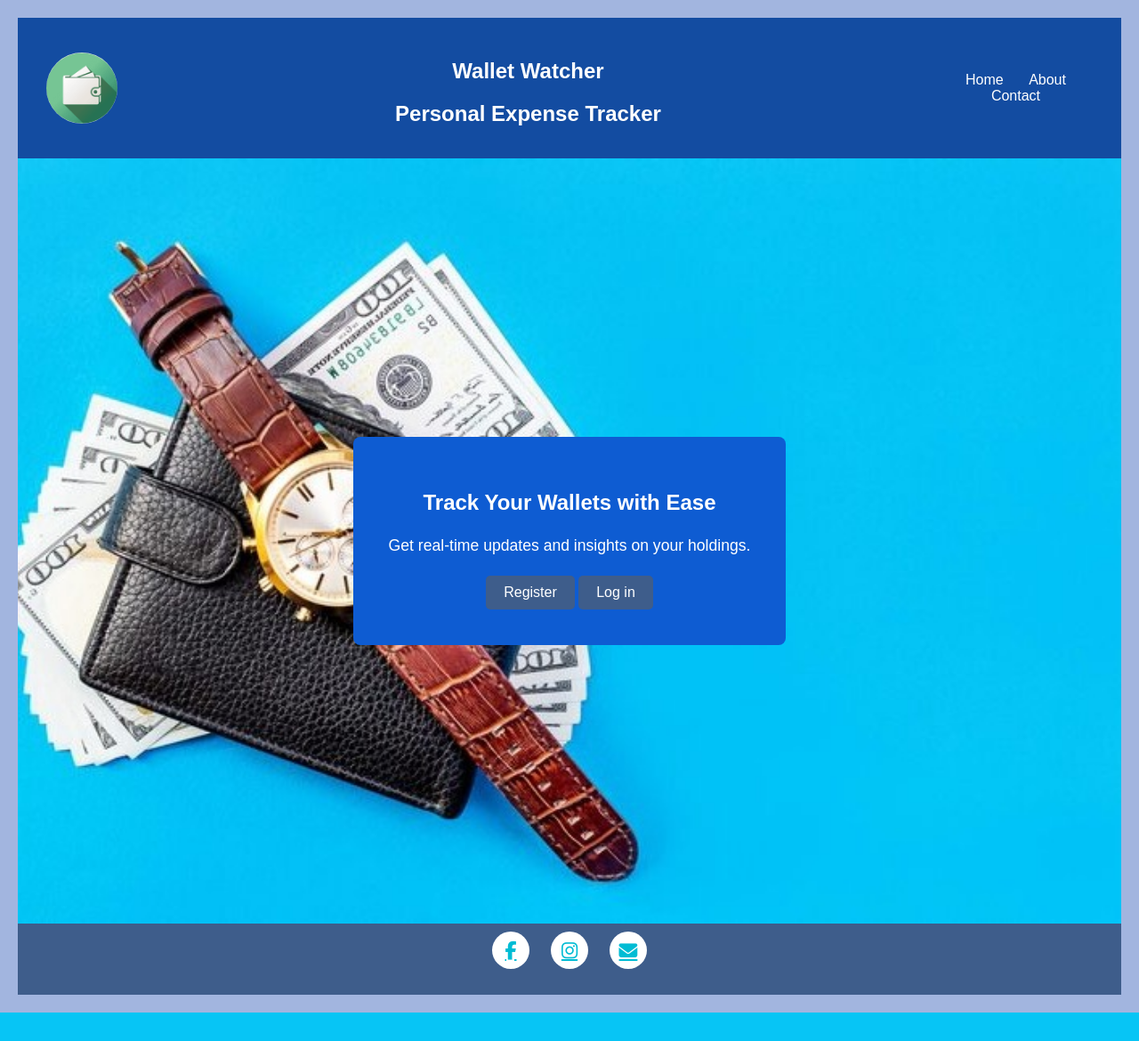
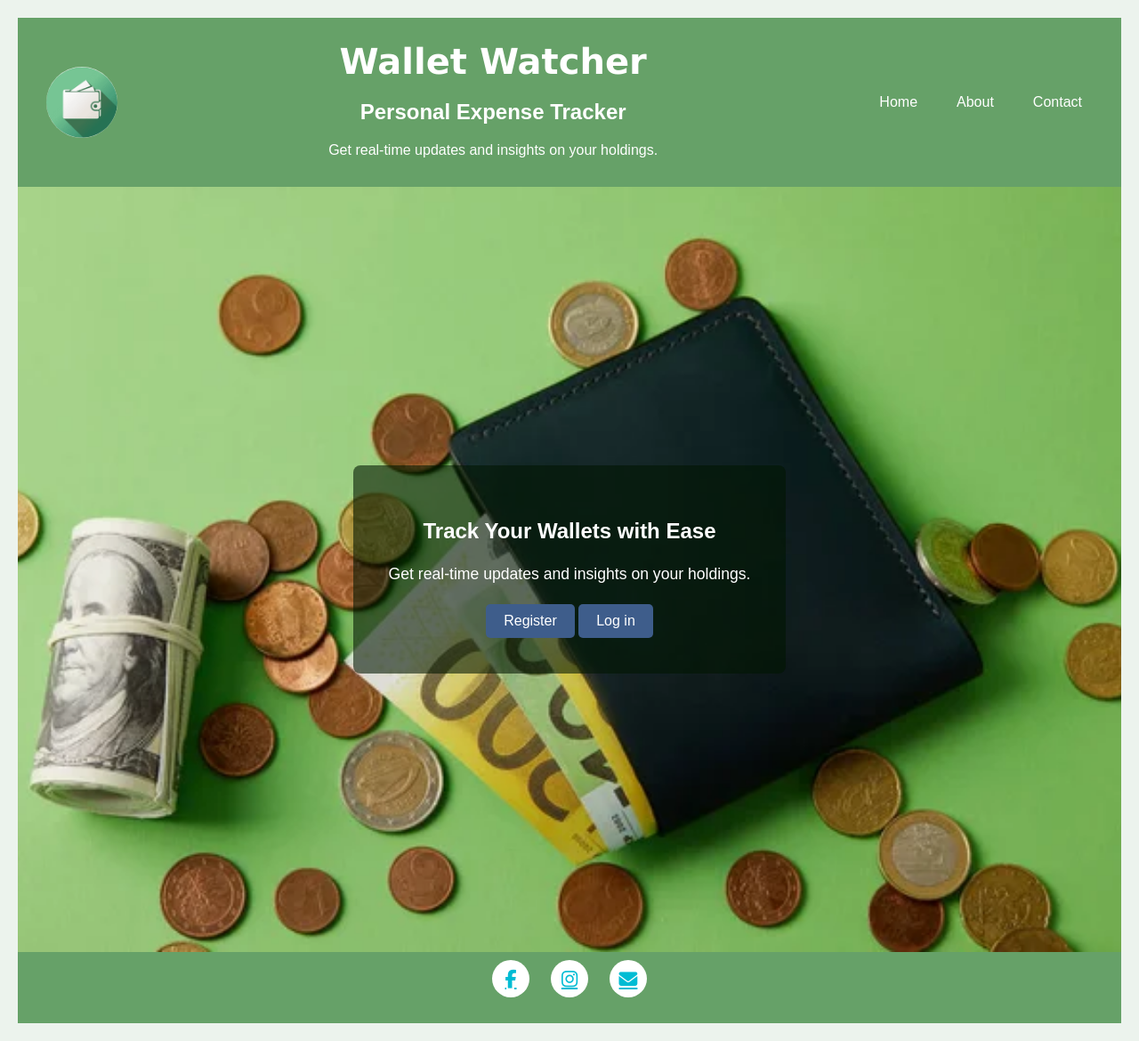
Before and after one commit to jmichael2025/Python-Assignment, a Python web app: template templates/index.html in a window 1280 px wide. Shown: the whole page at 89% size. Before the commit the page ends 1138 px from the top, so only its background shows below. Run offline with Jinja, Linux system fonts and the light colour scheme; the template is opened without the code that fills it, so the values that code supplies are empty.

Commit message:
image folder updated

```diff
--- a/static/css/style.css
+++ b/static/css/style.css
@@ -2,7 +2,7 @@
 body{
     margin: 0;
     box-sizing: border-box;
-    background-color: rgb(162, 181, 223);
+    background-color: rgb(236, 243, 237);
     color: black;
     font-family: 'Arial', sans-serif;
     text-align: center;
@@ -15,7 +15,7 @@ body{
   display: flex;
   justify-content: space-between;
   align-items: center;
-  background-color: #134ca1;
+  background-color: #04660893;
   padding: 1rem 2rem;
 }
 .nav-left {
@@ -38,11 +38,22 @@ body{
     margin-top: 10px;
   }
 
-.nav-right{
+  .nav-center .main-heading {
+  font-size: 2.5rem;
+  font-family: 'verdana', sans-serif;
+    margin: 0;
+  }
+
+  .nav-right {
+  display: flex;
+
+  gap: 20px;}
+
+/*.nav-right{
   overflow: hidden;
   color: #fff;
   text-decoration: none;
-}
+}*/
 
 .nav-right.a{ float: left;
   display: block;
@@ -79,7 +90,7 @@ body{
 
 .hero {
   min-height: 100vh;
-  background-image: url("../../images/background1.jpg");
+  background-image: url("../../images/money1.jpg");
   background-size: cover;
   background-position: center;
   justify-content: center;
@@ -88,13 +99,12 @@ body{
   padding: 60px;
 }
 .hero h1 {
-  font-size: 3rem;
-  font-family: 'Lucida Sans', 'Lucida Sans Regular', 'Lucida Grande', 'Lucida Sans Unicode', Geneva, Verdana, sans-serif;
+
   color: white;
   margin-bottom: 20px;
 }
 .hero-content {
-  background-color: #0e5cd2;
+  background-color: #00150193;
   color: white;
   max-width: 500px;
   padding: 40px;
@@ -137,7 +147,7 @@ body{
 
 /* Footer */
    .footer {
-        background-color:#3e5d8b;
+        background-color: #04660893;
         padding: 0.6rem 0.4rem;
         height: 8%;
         margin: 0;
--- a/templates/index.html
+++ b/templates/index.html
@@ -16,11 +16,13 @@
             <div class="nav-center">
                 <h1 class="main-heading">Wallet Watcher</h1>
                 <h2>Personal Expense Tracker</h2>
+                <p>Get real-time updates and insights on your holdings.</p>
+
             </div>
             <div class="nav-right" id="Topnav">
-                <a href="/">Home</a>
-                <a href="/about">About</a>
-                <a href="/contact">Contact</a>
+                <a href="index.html">Home</a>
+                <a href="about.html">About</a>
+                <a href="contact.html">Contact</a>
                 <a href="javascript:void(0);" class="icon" onclick="displayHamberger()">
                     <i class="fa fa-bars"></i>
                 </a>
```
Also changed, not shown: images/background.jpg (deleted), images/background1.jpg (deleted), images/background2.jpg (deleted), images/background3.jpg (deleted), images/fast-pay-logo-digital-electronic-transaction-concept-using-wallet-icon_18099-4315.avif (deleted), images/favicon.ico, images/leather-wallet.jpg (deleted), images/light-blue-wallet-green-cash-260nw-2749189391.webp (deleted), images/logo1.png (deleted), images/money1.jpg (added), images/premium_photo-1681589453747-53fd893fa420.avif (deleted), images/unnamed.webp (deleted), images/wallet-logo-design-wallet-money-logo-icon-wallet-with-dollar-logo-template-vector.jpg (deleted), images/wallet-with-dollar-logo-finance-icon-vector-60726027.avif (deleted), 3 more files.
